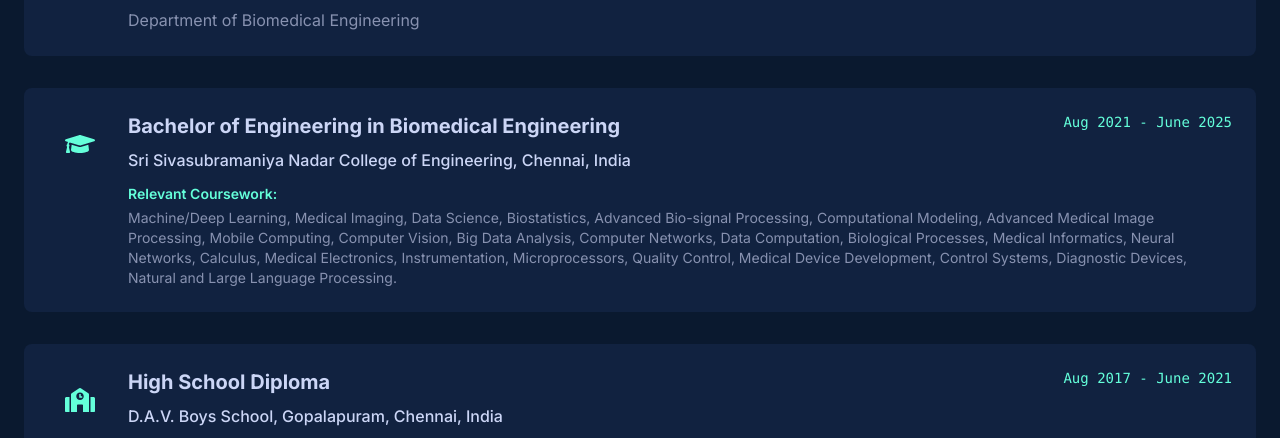
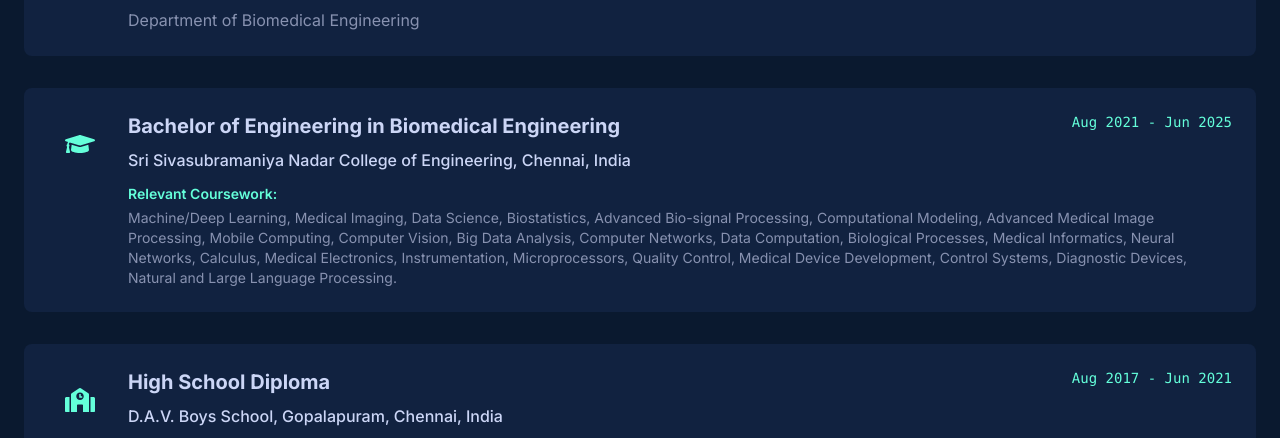
Before and after one commit to llVenkatll/portfolio, a React (Vite) app: page / in a window 1280 px wide. Shown: the part 1784-2222 px from the top of the page. Built offline with nearby package versions, Linux system fonts and the light colour scheme.

Commit message:
Update Education.jsx

```diff
--- a/src/components/sections/Education.jsx
+++ b/src/components/sections/Education.jsx
@@ -49,7 +49,7 @@ const Education = () => {
               <div className="space-y-2 w-full">
                 <div className="flex flex-col sm:flex-row sm:justify-between sm:items-start gap-2">
                   <h3 className="text-xl font-bold text-primary-theme">Bachelor of Engineering in Biomedical Engineering</h3>
-                  <span className="text-accent-theme font-mono text-sm whitespace-nowrap sm:ml-4">Aug 2021 - June 2025</span>
+                  <span className="text-accent-theme font-mono text-sm whitespace-nowrap sm:ml-4">Aug 2021 - Jun 2025</span>
                 </div>
                 <p className="font-medium text-primary-theme">Sri Sivasubramaniya Nadar College of Engineering, Chennai, India</p>
                 <div>
@@ -79,7 +79,7 @@ const Education = () => {
               <div className="space-y-2 w-full">
                 <div className="flex flex-col sm:flex-row sm:justify-between sm:items-start gap-2">
                   <h3 className="text-xl font-bold text-primary-theme">High School Diploma</h3>
-                  <span className="text-accent-theme font-mono text-sm whitespace-nowrap sm:ml-4">Aug 2017 - June 2021</span>
+                  <span className="text-accent-theme font-mono text-sm whitespace-nowrap sm:ml-4">Aug 2017 - Jun 2021</span>
                 </div>
                 <p className="font-medium text-primary-theme">D.A.V. Boys School, Gopalapuram, Chennai, India</p>
               </div>
```
